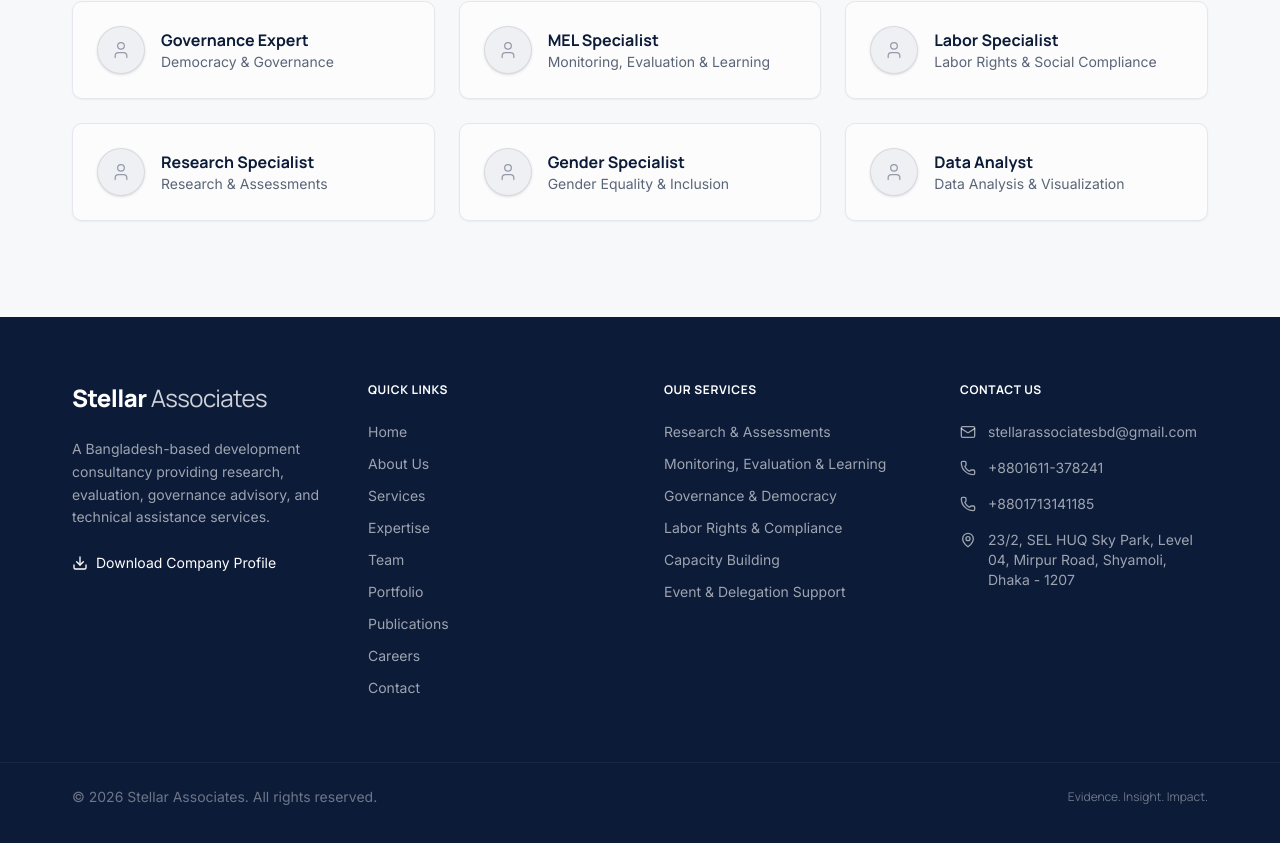
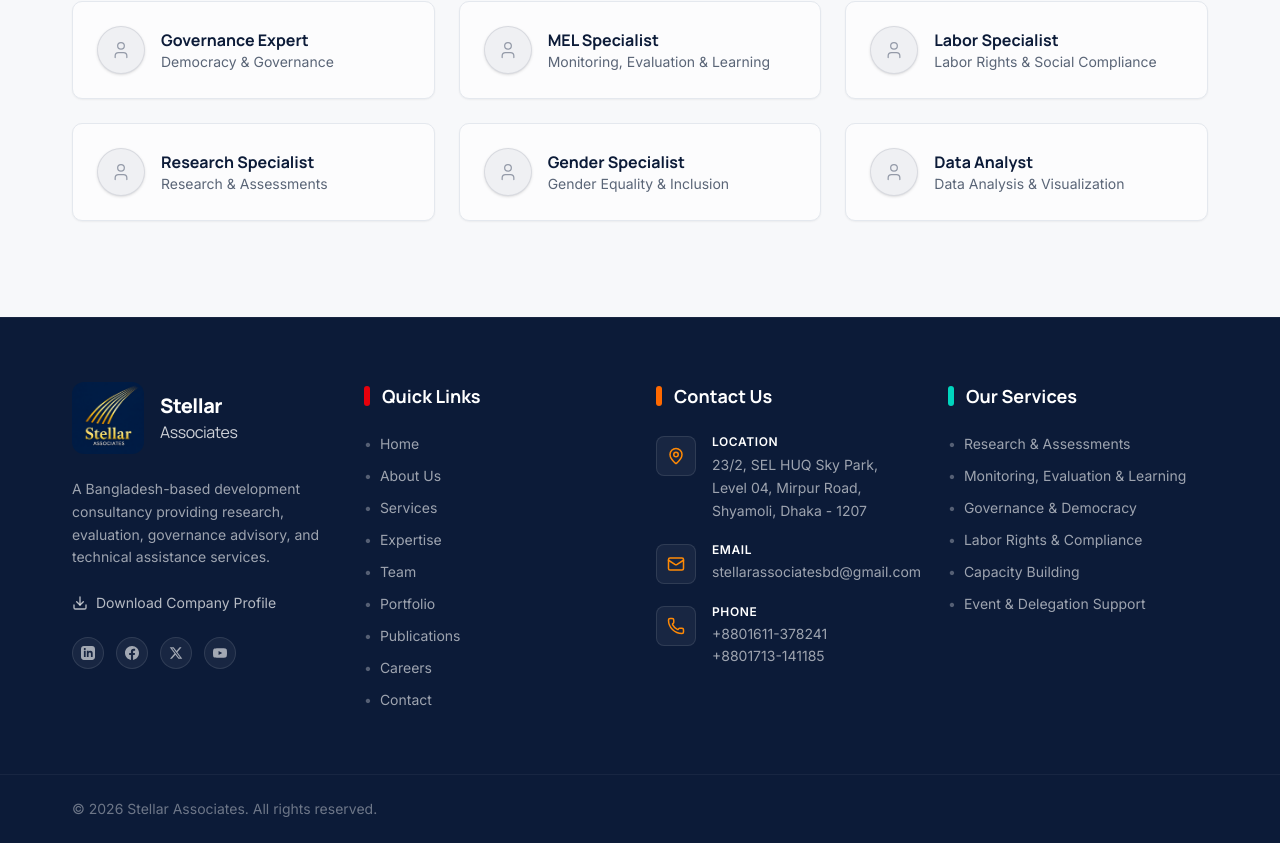
Before and after one commit to 4dn4n4n1k/stellar, a Next.js app: page /team in a window 1280 px wide. Shown: the part 1960-2803 px from the top of the page. Built offline with nearby package versions, Linux system fonts and the light colour scheme.

Commit message:
3rd push

```diff
--- a/src/app/globals.css
+++ b/src/app/globals.css
@@ -102,8 +102,8 @@
 }
 
 :root {
-  --background: #0C1B38;
-  --foreground: #FFFFFF;
+  --background: #F7F8FA;
+  --foreground: #151A23;
   --card: #FCFCFD;
   --card-foreground: #151A23;
   --popover: #FCFCFD;
--- a/src/app/layout.tsx
+++ b/src/app/layout.tsx
@@ -46,6 +46,7 @@ export default function RootLayout({
     <html
       lang="en"
       className={`${inter.variable} ${manrope.variable} h-full antialiased`}
+      suppressHydrationWarning
     >
       <body className="min-h-full flex flex-col">
         <Navbar />
--- a/src/app/page.tsx
+++ b/src/app/page.tsx
@@ -9,14 +9,10 @@ export default function HomePage() {
   return (
     <div className="page-enter">
       <HeroSection />
-      <div className="section-divider" />
       <WhoWeAre />
-      <div className="section-divider" />
       <ExpertiseGlance />
-      <div className="section-divider" />
       <ServicesSnapshot />
       <WhyStellar />
-      <div className="section-divider" />
       <ContactCTA />
     </div>
   );
--- a/src/components/home/ContactCTA.tsx
+++ b/src/components/home/ContactCTA.tsx
@@ -4,7 +4,7 @@ import { siteConfig } from "@/lib/data";
 
 export default function ContactCTA() {
   return (
-    <section className="py-16 md:py-24 bg-gray-50 border-t border-gray-200">
+    <section className="py-16 md:py-24 bg-gray-50">
       <div className="max-w-[1200px] mx-auto px-4 sm:px-6 lg:px-8">
         <ScrollReveal>
           <div className="bg-navy-900 rounded-[10px] p-10 md:p-14 text-center shadow-lg relative overflow-hidden">
--- a/src/components/home/ExpertiseGlance.tsx
+++ b/src/components/home/ExpertiseGlance.tsx
@@ -31,7 +31,7 @@ export default function ExpertiseGlance() {
   const displayed = expertiseAreas.slice(0, 9);
 
   return (
-    <section className="py-16 md:py-24 bg-gray-50 border-t border-gray-200">
+    <section className="py-16 md:py-24 bg-gray-50">
       <div className="max-w-[1200px] mx-auto px-4 sm:px-6 lg:px-8">
         <SectionHeading
           kicker="Areas of Expertise"
@@ -44,7 +44,7 @@ export default function ExpertiseGlance() {
             const Icon = iconMap[area.icon] || Landmark;
             return (
               <ScrollReveal key={area.title} delay={i * 60}>
-                <div className="bg-gray-25 border border-gray-200 rounded-[10px] p-6 card-hover-teal shadow-xs h-full">
+                <div className="bg-white border border-gray-200 rounded-[10px] p-6 card-hover-teal shadow-sm h-full">
                   <div className="w-12 h-12 rounded-[6px] bg-navy-900 flex items-center justify-center mb-4 shadow-sm">
                     <Icon className="text-teal-100" size={22} strokeWidth={1.5} />
                   </div>
--- a/src/components/home/ServicesSnapshot.tsx
+++ b/src/components/home/ServicesSnapshot.tsx
@@ -21,7 +21,7 @@ export default function ServicesSnapshot() {
   const displayed = servicesData.slice(0, 4);
 
   return (
-    <section className="py-16 md:py-24 bg-white border-t border-gray-200">
+    <section className="py-16 md:py-24 bg-gray-50">
       <div className="max-w-[1200px] mx-auto px-4 sm:px-6 lg:px-8">
         <SectionHeading
           kicker="Our Services"
@@ -34,7 +34,7 @@ export default function ServicesSnapshot() {
             const Icon = iconMap[service.icon] || Search;
             return (
               <ScrollReveal key={service.id} delay={i * 80}>
-                <div className="bg-gray-50 border border-gray-200 rounded-[10px] p-8 hover:translate-y-[-2px] hover:shadow-hover transition-all duration-180 h-full">
+                <div className="bg-white border border-gray-200 rounded-[10px] p-8 hover:translate-y-[-2px] hover:shadow-hover transition-all duration-180 h-full">
                   <div className="flex items-start gap-4 mb-4">
                     <div className="w-12 h-12 rounded-[6px] bg-navy-900 flex items-center justify-center shrink-0 shadow-sm">
                       <Icon className="text-teal-100" size={22} strokeWidth={1.5} />
--- a/src/components/home/WhoWeAre.tsx
+++ b/src/components/home/WhoWeAre.tsx
@@ -35,7 +35,7 @@ export default function WhoWeAre() {
               {whoWeAre.stats.map((stat) => (
                 <div
                   key={stat.label}
-                  className="bg-gray-25 border border-gray-200 rounded-[10px] p-6 text-center card-hover-teal shadow-xs"
+                  className="bg-white border border-gray-200 rounded-[10px] p-6 text-center card-hover-teal shadow-sm"
                 >
                   <div className="text-3xl md:text-4xl font-extrabold mb-2 text-navy-900 font-heading">
                     <AnimatedCounter value={stat.value} />
--- a/src/components/layout/Footer.tsx
+++ b/src/components/layout/Footer.tsx
@@ -1,63 +1,196 @@
 import Link from "next/link";
+import Image from "next/image";
 import { navLinks, siteConfig } from "@/lib/data";
 import {
   Mail,
   Phone,
   MapPin,
-  ArrowUp,
   Download,
 } from "lucide-react";
 
 export default function Footer() {
   return (
-    <footer className="bg-navy-900 text-white border-t border-navy-950">
+    <footer className="bg-navy-950 text-white border-t border-white/5">
       {/* Main Footer */}
       <div className="max-w-[1200px] mx-auto px-4 sm:px-6 lg:px-8 py-16">
-        <div className="grid grid-cols-1 md:grid-cols-2 lg:grid-cols-4 gap-12">
+        <div className="grid grid-cols-1 md:grid-cols-2 lg:grid-cols-4 gap-12 lg:gap-8">
           {/* Brand Column */}
-          <div className="lg:col-span-1">
-            <Link href="/" className="inline-block mb-6 group">
-              <span className="text-white font-extrabold text-xl md:text-2xl font-heading tracking-tight transition-colors duration-180 group-hover:text-teal-100">
-                Stellar <span className="font-light text-white/80">Associates</span>
+          <div>
+            <Link href="/" className="flex items-center gap-4 mb-6 group">
+              <Image
+                src="/logo.png"
+                alt="Stellar Associates Logo"
+                width={72}
+                height={72}
+                className="rounded-xl object-cover shrink-0"
+              />
+              <div className="flex flex-col justify-center leading-[1.1]">
+                <span className="text-white font-extrabold text-xl font-heading tracking-tight transition-colors duration-180 group-hover:text-teal-100">
+                  Stellar
                 </span>
+                <span className="text-white/80 font-light text-base font-heading tracking-tight transition-colors duration-180 group-hover:text-teal-100">
+                  Associates
+                </span>
+              </div>
             </Link>
             <p className="text-white/60 text-sm leading-relaxed mb-6">
               A Bangladesh-based development consultancy providing research,
               evaluation, governance advisory, and technical assistance services.
             </p>
+
+            <div className="flex flex-col gap-4 mb-6">
               <a
                 href="/stellar-profile.pdf"
                 download
-              className="inline-flex items-center gap-2 text-sm text-white hover:text-teal-100 transition-colors duration-180"
+                className="inline-flex items-center gap-2 text-sm text-white/70 hover:text-white transition-colors duration-180"
               >
                 <Download size={16} />
                 Download Company Profile
               </a>
             </div>
 
-          {/* Quick Links */}
+            {/* Social Icons */}
+            <div className="flex items-center gap-3">
+              <a
+                href="https://linkedin.com"
+                target="_blank"
+                rel="noopener noreferrer"
+                className="w-8 h-8 rounded-full bg-white/5 hover:bg-white/10 border border-white/10 flex items-center justify-center text-white/60 hover:text-white transition-all duration-180"
+              >
+                <svg className="w-3.5 h-3.5 fill-current" viewBox="0 0 24 24">
+                  <path d="M19 0h-14c-2.761 0-5 2.239-5 5v14c0 2.761 2.239 5 5 5h14c2.762 0 5-2.239 5-5v-14c0-2.761-2.238-5-5-5zm-11 19h-3v-11h3v11zm-1.5-12.268c-.966 0-1.75-.779-1.75-1.75s.784-1.75 1.75-1.75 1.75.779 1.75 1.75-.784 1.75-1.75 1.75zm13.5 12.268h-3v-5.604c0-3.368-4-3.113-4 0v5.604h-3v-11h3v1.765c1.396-2.586 7-2.777 7 2.476v6.759z"/>
+                </svg>
+              </a>
+              <a
+                href="https://facebook.com"
+                target="_blank"
+                rel="noopener noreferrer"
+                className="w-8 h-8 rounded-full bg-white/5 hover:bg-white/10 border border-white/10 flex items-center justify-center text-white/60 hover:text-white transition-all duration-180"
+              >
+                <svg className="w-3.5 h-3.5 fill-current" viewBox="0 0 24 24">
+                  <path d="M24 12.073c0-6.627-5.373-12-12-12s-12 5.373-12 12c0 5.99 4.388 10.954 10.125 11.854v-8.385H7.078v-3.47h3.047V9.43c0-3.007 1.792-4.669 4.533-4.669 1.312 0 2.686.235 2.686.235v2.953H15.83c-1.491 0-1.956.925-1.956 1.874v2.25h3.328l-.532 3.47h-2.796v8.385C19.612 23.027 24 18.062 24 12.073z"/>
+                </svg>
+              </a>
+              <a
+                href="https://twitter.com"
+                target="_blank"
+                rel="noopener noreferrer"
+                className="w-8 h-8 rounded-full bg-white/5 hover:bg-white/10 border border-white/10 flex items-center justify-center text-white/60 hover:text-white transition-all duration-180"
+              >
+                <svg className="w-3.5 h-3.5 fill-current" viewBox="0 0 24 24">
+                  <path d="M18.244 2.25h3.308l-7.227 8.26 8.502 11.24H16.17l-5.214-6.817L4.99 21.75H1.68l7.73-8.835L1.254 2.25H8.08l4.713 6.231zm-1.161 17.52h1.833L7.084 4.126H5.117z"/>
+                </svg>
+              </a>
+              <a
+                href="https://youtube.com"
+                target="_blank"
+                rel="noopener noreferrer"
+                className="w-8 h-8 rounded-full bg-white/5 hover:bg-white/10 border border-white/10 flex items-center justify-center text-white/60 hover:text-white transition-all duration-180"
+              >
+                <svg className="w-3.5 h-3.5 fill-current" viewBox="0 0 24 24">
+                  <path d="M23.498 6.163c-.272-1.018-1.074-1.819-2.091-2.091C19.56 3.75 12 3.75 12 3.75s-7.56 0-9.407.522c-1.017.272-1.819 1.073-2.091 2.091C0 8.01 0 12 0 12s0 3.99.502 5.837c.272 1.018 1.074 1.819 2.091 2.091C4.44 20.25 12 20.25 12 20.25s7.56 0 9.407-.522c1.017-.272 1.819-1.073 2.091-2.091C24 15.99 24 12 24 12s0-3.99-.502-5.837zM9.545 15.568V8.432L15.818 12l-6.273 3.568z"/>
+                </svg>
+              </a>
+            </div>
+          </div>
+
+          {/* Quick Links Column */}
           <div>
-            <h3 className="text-white font-bold mb-6 uppercase tracking-wider text-xs font-heading">
+            <div className="flex items-center gap-3 mb-6">
+              <span className="w-1.5 h-5 rounded-full bg-red-600 block shrink-0" />
+              <h3 className="text-white font-bold text-lg font-heading">
                 Quick Links
               </h3>
+            </div>
             <nav className="flex flex-col gap-3">
               {navLinks.map((link) => (
                 <Link
                   key={link.href}
                   href={link.href}
-                  className="text-white/60 hover:text-teal-100 transition-colors duration-180 text-sm"
+                  className="text-white/60 hover:text-white transition-colors duration-180 text-sm flex items-center gap-2 group"
                 >
+                  <span className="text-white/30 group-hover:text-teal-400 transition-colors duration-180">•</span>
                   {link.label}
                 </Link>
               ))}
             </nav>
           </div>
 
-          {/* Services */}
+          {/* Contact Us Column */}
           <div>
-            <h3 className="text-white font-bold mb-6 uppercase tracking-wider text-xs font-heading">
+            <div className="flex items-center gap-3 mb-6">
+              <span className="w-1.5 h-5 rounded-full bg-orange-500 block shrink-0" />
+              <h3 className="text-white font-bold text-lg font-heading">
+                Contact Us
+              </h3>
+            </div>
+            <div className="flex flex-col gap-5">
+              {/* Location */}
+              <div className="flex items-start gap-4">
+                <div className="w-10 h-10 rounded-[8px] bg-white/5 border border-white/10 flex items-center justify-center shrink-0 mt-0.5">
+                  <MapPin size={18} className="text-orange-400" />
+                </div>
+                <div>
+                  <p className="text-white text-xs font-semibold uppercase tracking-wider mb-1">
+                    Location
+                  </p>
+                  <p className="text-white/60 text-sm leading-relaxed">
+                    {siteConfig.address}
+                  </p>
+                </div>
+              </div>
+
+              {/* Email */}
+              <a
+                href={`mailto:${siteConfig.email}`}
+                className="flex items-start gap-4 group"
+              >
+                <div className="w-10 h-10 rounded-[8px] bg-white/5 border border-white/10 flex items-center justify-center shrink-0 group-hover:bg-white/10 transition-colors duration-180 mt-0.5">
+                  <Mail size={18} className="text-orange-400" />
+                </div>
+                <div>
+                  <p className="text-white text-xs font-semibold uppercase tracking-wider mb-1">
+                    Email
+                  </p>
+                  <p className="text-white/60 text-sm group-hover:text-white transition-colors duration-180">
+                    {siteConfig.email}
+                  </p>
+                </div>
+              </a>
+
+              {/* Phone */}
+              <div className="flex items-start gap-4">
+                <div className="w-10 h-10 rounded-[8px] bg-white/5 border border-white/10 flex items-center justify-center shrink-0 mt-0.5">
+                  <Phone size={18} className="text-orange-400" />
+                </div>
+                <div>
+                  <p className="text-white text-xs font-semibold uppercase tracking-wider mb-1">
+                    Phone
+                  </p>
+                  <div className="flex flex-col gap-0.5">
+                    {siteConfig.phones.map((phone) => (
+                      <a
+                        key={phone}
+                        href={`tel:${phone}`}
+                        className="text-white/60 text-sm hover:text-white transition-colors duration-180"
+                      >
+                        {phone}
+                      </a>
+                    ))}
+                  </div>
+                </div>
+              </div>
+            </div>
+          </div>
+
+          {/* Our Services Column */}
+          <div>
+            <div className="flex items-center gap-3 mb-6">
+              <span className="w-1.5 h-5 rounded-full bg-teal-400 block shrink-0" />
+              <h3 className="text-white font-bold text-lg font-heading">
                 Our Services
               </h3>
+            </div>
             <nav className="flex flex-col gap-3">
               {[
                 "Research & Assessments",
@@ -70,57 +203,23 @@ export default function Footer() {
                 <Link
                   key={service}
                   href="/services"
-                  className="text-white/60 hover:text-teal-100 transition-colors duration-180 text-sm"
+                  className="text-white/60 hover:text-white transition-colors duration-180 text-sm flex items-center gap-2 group"
                 >
+                  <span className="text-white/30 group-hover:text-teal-400 transition-colors duration-180">•</span>
                   {service}
                 </Link>
               ))}
             </nav>
           </div>
-
-          {/* Contact */}
-          <div>
-            <h3 className="text-white font-bold mb-6 uppercase tracking-wider text-xs font-heading">
-              Contact Us
-            </h3>
-            <div className="flex flex-col gap-4">
-              <a
-                href={`mailto:${siteConfig.email}`}
-                className="flex items-start gap-3 text-white/60 hover:text-teal-100 transition-colors duration-180 text-sm"
-              >
-                <Mail size={16} className="mt-0.5 shrink-0" />
-                {siteConfig.email}
-              </a>
-              {siteConfig.phones.map((phone) => (
-                <a
-                  key={phone}
-                  href={`tel:${phone}`}
-                  className="flex items-start gap-3 text-white/60 hover:text-teal-100 transition-colors duration-180 text-sm"
-                >
-                  <Phone size={16} className="mt-0.5 shrink-0" />
-                  {phone}
-                </a>
-              ))}
-              <div className="flex items-start gap-3 text-white/60 text-sm">
-                <MapPin size={16} className="mt-0.5 shrink-0" />
-                {siteConfig.address}
-              </div>
-            </div>
-          </div>
         </div>
       </div>
 
       {/* Bottom Bar */}
-      <div className="border-t border-white/5">
-        <div className="max-w-[1200px] mx-auto px-4 sm:px-6 lg:px-8 py-6 flex flex-col sm:flex-row justify-between items-center gap-4">
+      <div className="border-t border-white/5 py-6">
+        <div className="max-w-[1200px] mx-auto px-4 sm:px-6 lg:px-8 flex flex-col sm:flex-row justify-between items-center gap-4">
           <p className="text-white/40 text-sm">
             © {siteConfig.founded} Stellar Associates. All rights reserved.
           </p>
-          <div className="flex items-center gap-6">
-            <span className="text-white/40 text-xs font-heading">
-              Evidence. Insight. Impact.
-            </span>
-          </div>
         </div>
       </div>
     </footer>
--- a/src/lib/data.ts
+++ b/src/lib/data.ts
@@ -9,7 +9,7 @@ export const siteConfig = {
     "Supporting governments, donors, civil society, and private sector partners through research, evaluation, governance, and strategic advisory services.",
   founded: 2026,
   email: "stellarassociatesbd@gmail.com",
-  phones: ["+8801611-378241", "+8801713141185"],
+  phones: ["+8801611-378241", "+8801713-141185"],
   address:
     "23/2, SEL HUQ Sky Park, Level 04, Mirpur Road, Shyamoli, Dhaka - 1207",
 };
```
Lines whose indentation alone changed are shown as unchanged.
